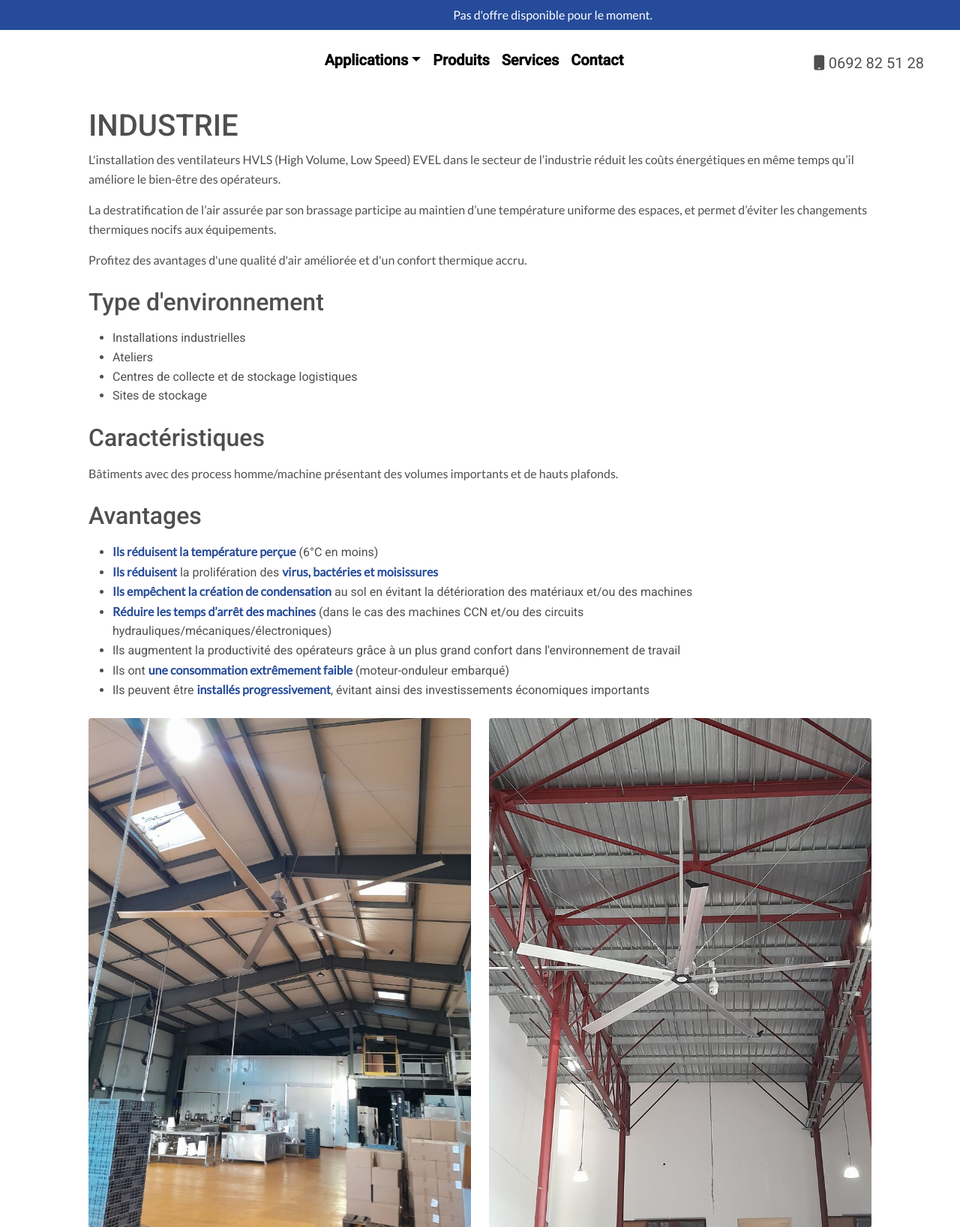
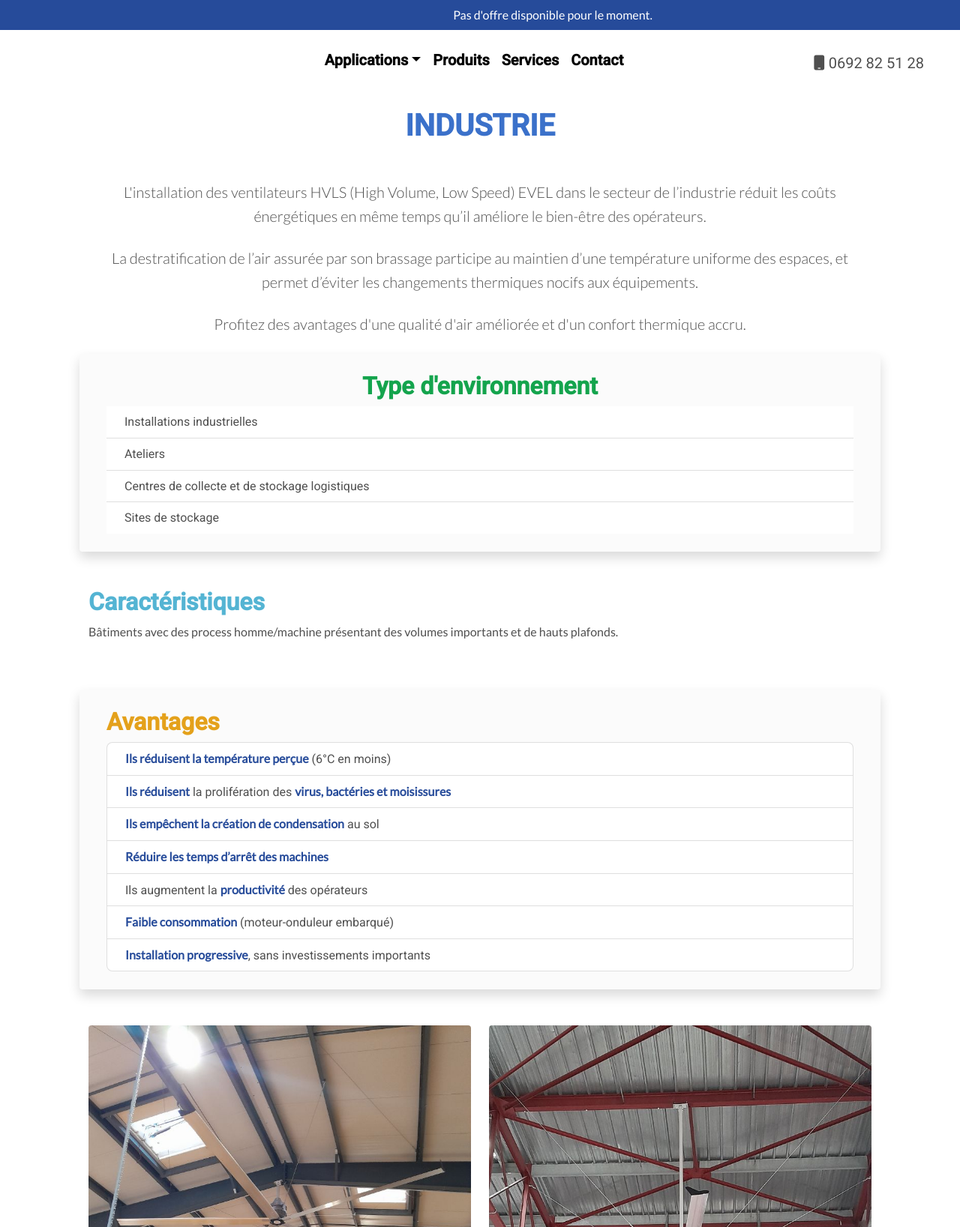
Before and after one commit to etheve-anthony/brassair, a Symfony app: template templates/application/show_industrie.html.twig in a window 1280 px wide. Shown: the top 1637 px of the page at 75% size. Run offline with Twig, Linux system fonts and the light colour scheme; the template is opened without the code that fills it, so the values that code supplies are empty; some libraries are stand-ins or nearby versions.

Commit message:
essai new design page industrie

```diff
--- a/templates/application/show_industrie.html.twig
+++ b/templates/application/show_industrie.html.twig
@@ -31,42 +31,59 @@
   </div>
 
   <div class="container mt-4 px-5">
-    <h1>INDUSTRIE</h1>
-    <p>L'installation des ventilateurs HVLS (High Volume, Low Speed) EVEL dans le secteur de l’industrie réduit les coûts énergétiques en même temps qu’il améliore le bien-être des opérateurs.</p>
-    <p>La destratification de l’air assurée par son brassage participe au maintien d’une température uniforme des espaces, et permet d’éviter les changements thermiques nocifs aux équipements.</p>
-    <p>Profitez des avantages d'une qualité d'air améliorée et d'un confort thermique accru.</p>
-    <h2 class="mt-4 mb-3">Type d'environnement</h2>
-    <ul>
-      <li>Installations industrielles</li>
-      <li>Ateliers</li>
-      <li>Centres de collecte et de stockage logistiques</li>
-      <li>Sites de stockage</li>
+    <h1 class="text-primary fw-bold text-center mb-5">INDUSTRIE</h1>
+    <div class="row">
+      <div class="col-lg-12 text-center">
+        <p class="lead mb-4">L'installation des ventilateurs HVLS (High Volume, Low Speed) EVEL dans le secteur de l’industrie réduit les coûts énergétiques en même temps qu’il améliore le bien-être des opérateurs.</p>
+        <p class="lead mb-4">La destratification de l’air assurée par son brassage participe au maintien d’une température uniforme des espaces, et permet d’éviter les changements thermiques nocifs aux équipements.</p>
+        <p class="lead mb-4">Profitez des avantages d'une qualité d'air améliorée et d'un confort thermique accru.</p>
+      </div>
+    </div>
+    <div class="row bg-light p-4 rounded shadow mb-5">
+      <div class="col-lg-12">
+        <h2 class="text-success fw-bold text-center">Type d'environnement</h2>
+        <ul class="list-group list-group-flush">
+          <li class="list-group-item">Installations industrielles</li>
+          <li class="list-group-item">Ateliers</li>
+          <li class="list-group-item">Centres de collecte et de stockage logistiques</li>
+          <li class="list-group-item">Sites de stockage</li>
         </ul>
-    <h2 class="mt-4 mb-3">Caractéristiques</h2>
+      </div>
+    </div>
+    <div class="row mb-5">
+      <div class="col-lg-12">
+        <h2 class="text-info fw-bold">Caractéristiques</h2>
         <p>Bâtiments avec des process homme/machine présentant des volumes importants et de hauts plafonds.</p>
-    <h2 class="mt-4 mb-3">Avantages</h2>
-    <ul>
-      <li>
-        <span class="p_dark_blue">Ils réduisent la température perçue</span>
-        (6°C en moins)
+      </div>
+    </div>
+    <div class="row bg-light p-4 rounded shadow mb-5">
+      <div class="col-lg-12">
+        <h2 class="text-warning fw-bold">Avantages</h2>
+        <ul class="list-group">
+          <li class="list-group-item">
+            <span class="p_dark_blue">Ils réduisent la température perçue</span> (6°C en moins)
           </li>
-      <li>
+          <li class="list-group-item">
             <span class="p_dark_blue">Ils réduisent</span> la prolifération des <span class="p_dark_blue">virus, bactéries et moisissures</span>
           </li>
-      <li>
-        <span class="p_dark_blue">Ils empêchent la création de condensation</span> au sol en évitant la détérioration des matériaux et/ou des machines
+          <li class="list-group-item">
+            <span class="p_dark_blue">Ils empêchent la création de condensation</span> au sol
           </li>
-      <li>
-        <span class="p_dark_blue">Réduire les temps d’arrêt des machines</span> (dans le cas des machines CCN et/ou des circuits <br />hydrauliques/mécaniques/électroniques)
+          <li class="list-group-item">
+            <span class="p_dark_blue">Réduire les temps d’arrêt des machines</span>
           </li>
-      <li>Ils augmentent la productivité des opérateurs grâce à un plus grand confort dans l'environnement de travail</li>
-      <li>
-        Ils ont <span class="p_dark_blue">une consommation extrêmement faible</span> (moteur-onduleur embarqué)
+          <li class="list-group-item">
+            Ils augmentent la <span class="p_dark_blue">productivité</span> des opérateurs
           </li>
-      <li>
-        Ils peuvent être <span class="p_dark_blue">installés progressivement</span>, évitant ainsi des investissements économiques importants
+          <li class="list-group-item">
+            <span class="p_dark_blue">Faible consommation</span> (moteur-onduleur embarqué)
+          </li>
+          <li class="list-group-item">
+            <span class="p_dark_blue">Installation progressive</span>, sans investissements importants
           </li>
         </ul>
+      </div>
+    </div>
     <div class="mt-4 row">
       <div class="col-lg-6">
         <img src="{{ asset('images/produits/INDUSTRIE_PHOTO_1.jpg') }}" alt="" class="img-fluid rounded" />
```
Also changed, not shown: templates/product/index.html.twig (+9 -9 lines). Lines whose indentation alone changed are shown as unchanged.
